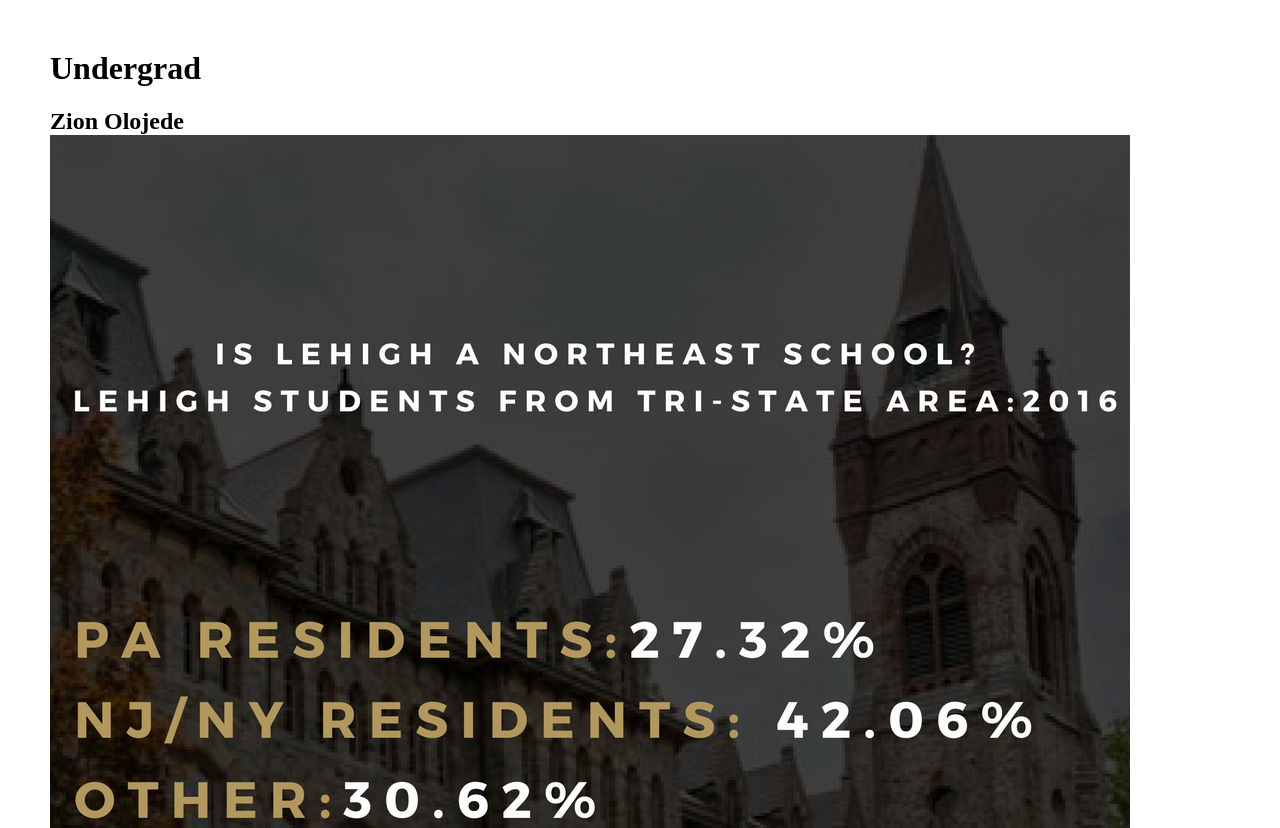
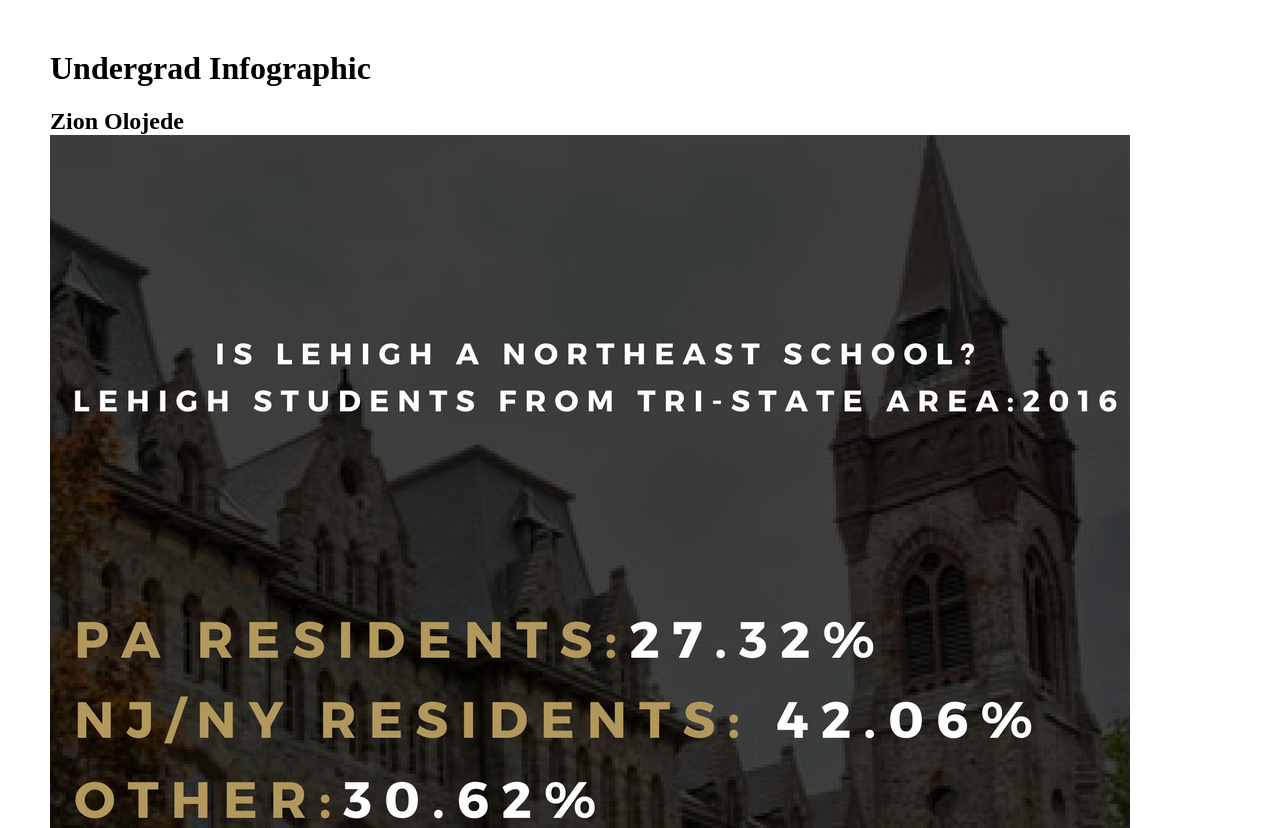
Before and after one commit to zionolojede/zionolojede.github.io, a plain HTML site: page Undergrad.html in a window 1280 px wide. Shown: the top 828 px of the page. Drawn offline with Linux system fonts and the light colour scheme.

Commit message:
Update Undergrad.html

```diff
--- a/Undergrad.html
+++ b/Undergrad.html
@@ -3,7 +3,7 @@
 <body>
 <body topmargin="50">
 <body leftmargin="50">
-<h1><b></b>Undergrad
+<h1><b></b>Undergrad Infographic
 <h2>Zion Olojede
 <img class="pretty" src=Undergrad.png style="width" 75%">
 </body>
```
